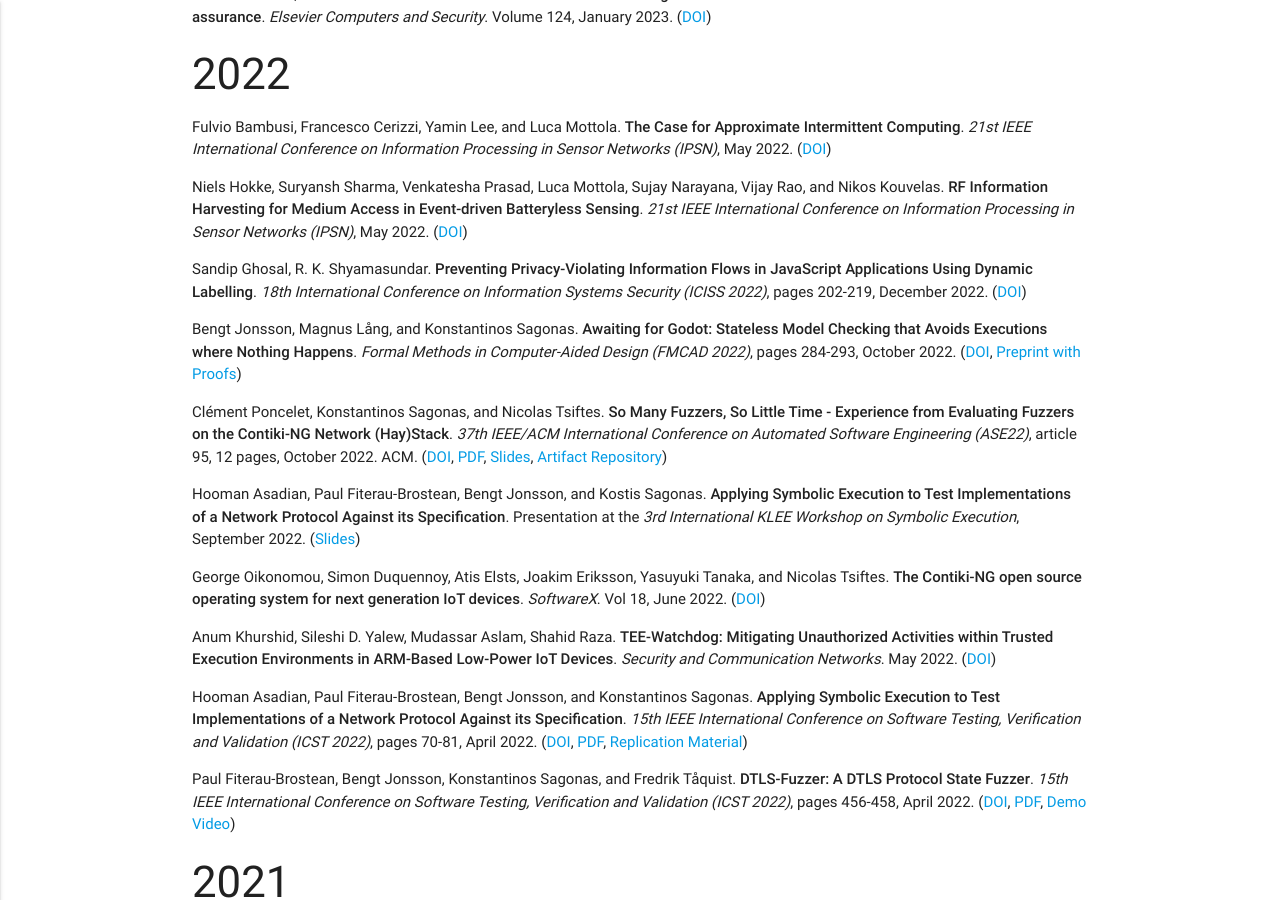
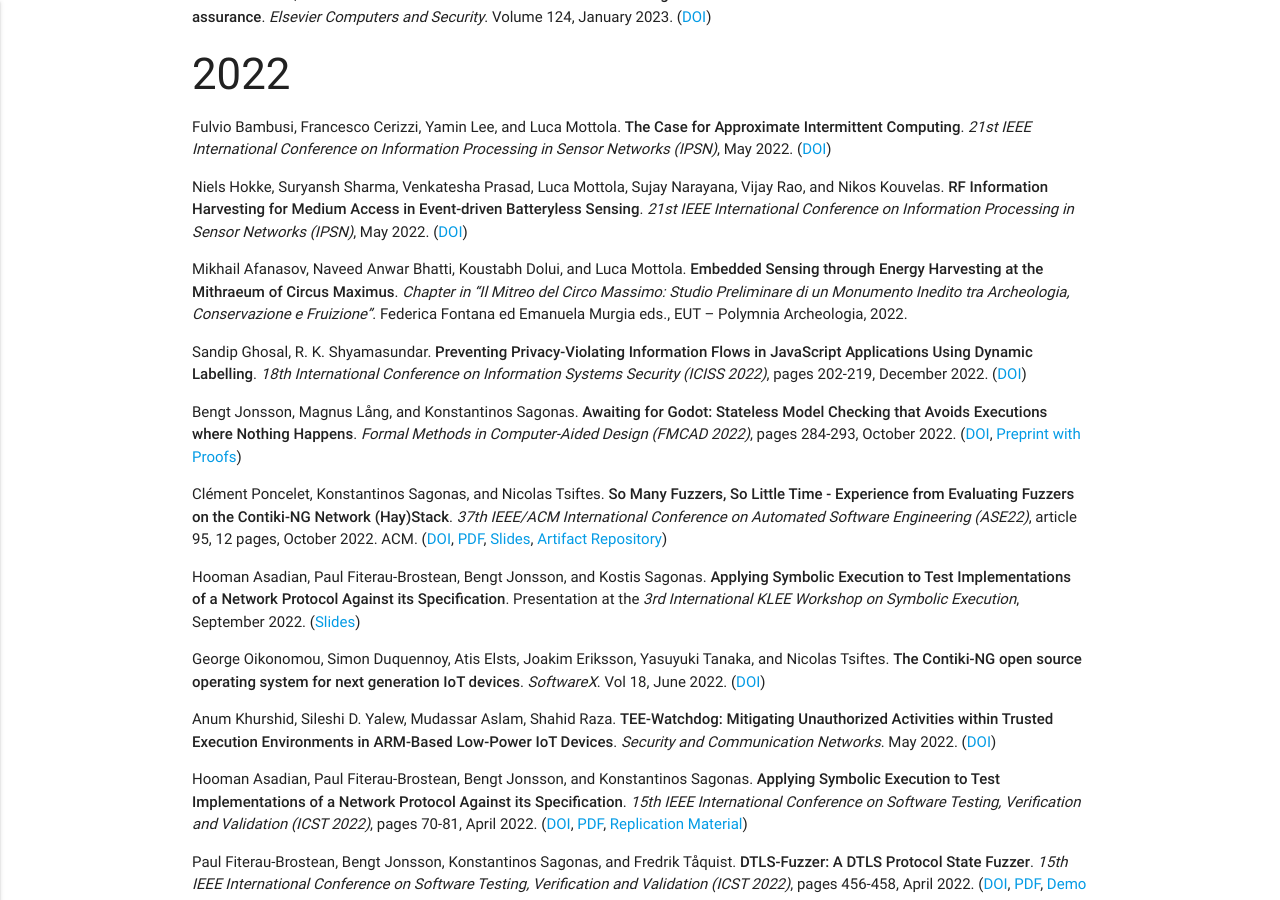
Before and after one commit to assist-project/assist-project.github.io, a Jekyll site: the page built from 03-publications.md, in a window 1280 px wide and 900 px high, scrolled down 406 px. Built offline with Jekyll 4.4.1, drawn with Linux system fonts in a browser that asks for light colours.

Commit message:
One more 2022 paper

```diff
--- a/03-publications.md
+++ b/03-publications.md
@@ -17,6 +17,8 @@ permalink: /publications/
 - Fulvio Bambusi, Francesco Cerizzi, Yamin Lee, and Luca Mottola. **The Case for Approximate Intermittent Computing**. _21st IEEE International Conference on Information Processing in Sensor Networks (IPSN)_, May 2022. ([DOI](https://doi.org/10.1109/IPSN54338.2022.00044))
 
 - Niels Hokke, Suryansh Sharma, Venkatesha Prasad, Luca Mottola, Sujay Narayana, Vijay Rao, and Nikos Kouvelas. **RF Information Harvesting for Medium Access in Event-driven Batteryless Sensing**. _21st IEEE International Conference on Information Processing in Sensor Networks (IPSN)_, May 2022. ([DOI](https://doi.org/10.1109/IPSN54338.2022.00037))
+
+- Mikhail Afanasov, Naveed Anwar Bhatti, Koustabh Dolui, and Luca Mottola. **Embedded Sensing through Energy Harvesting at the Mithraeum of Circus Maximus**. _Chapter in “Il Mitreo del Circo Massimo: Studio Preliminare di un Monumento Inedito tra Archeologia, Conservazione e Fruizione”_. Federica Fontana ed Emanuela Murgia eds., EUT – Polymnia Archeologia, 2022.
 
 - Sandip Ghosal, R. K. Shyamasundar. **Preventing Privacy-Violating Information Flows in JavaScript Applications Using Dynamic Labelling**. _18th International Conference on Information Systems Security (ICISS 2022)_, pages 202-219, December 2022. ([DOI](https://doi.org/10.1007/978-3-031-23690-7_12))
 
```
